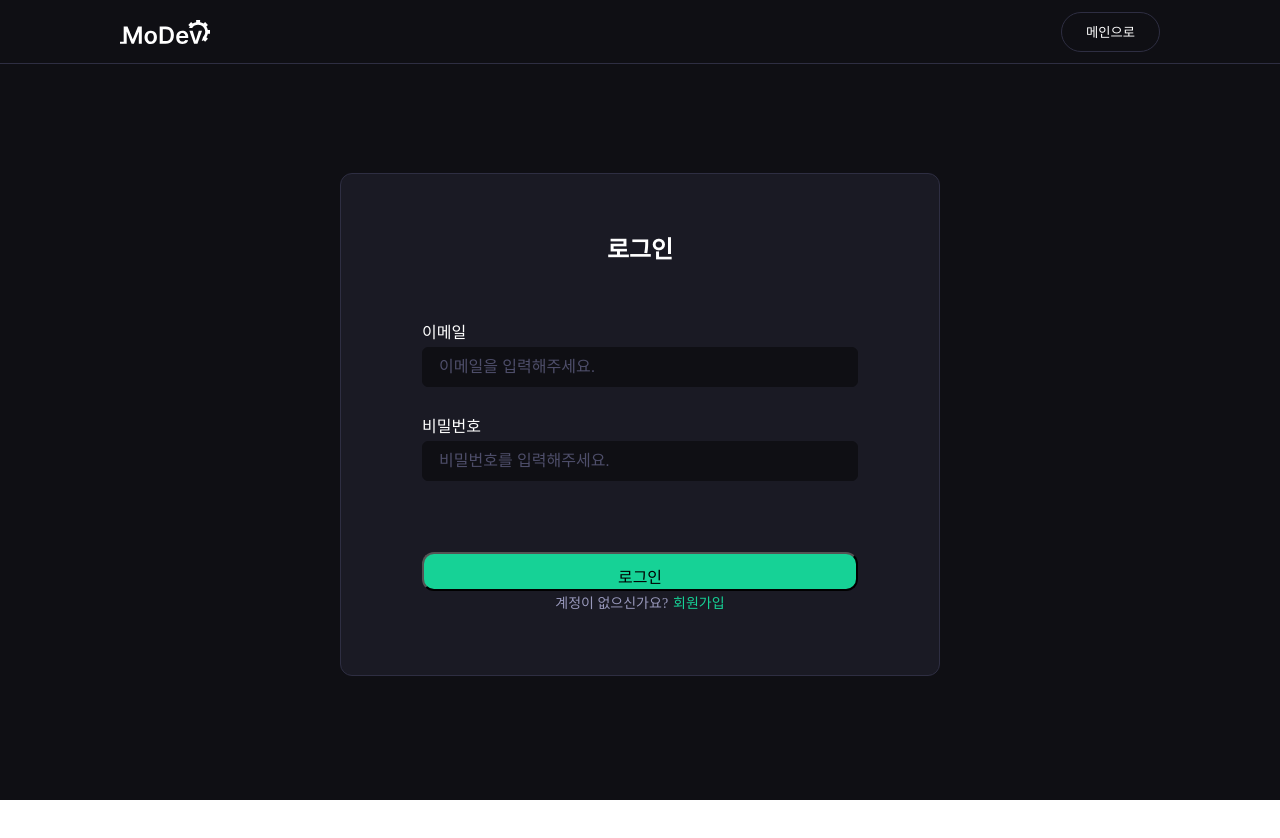
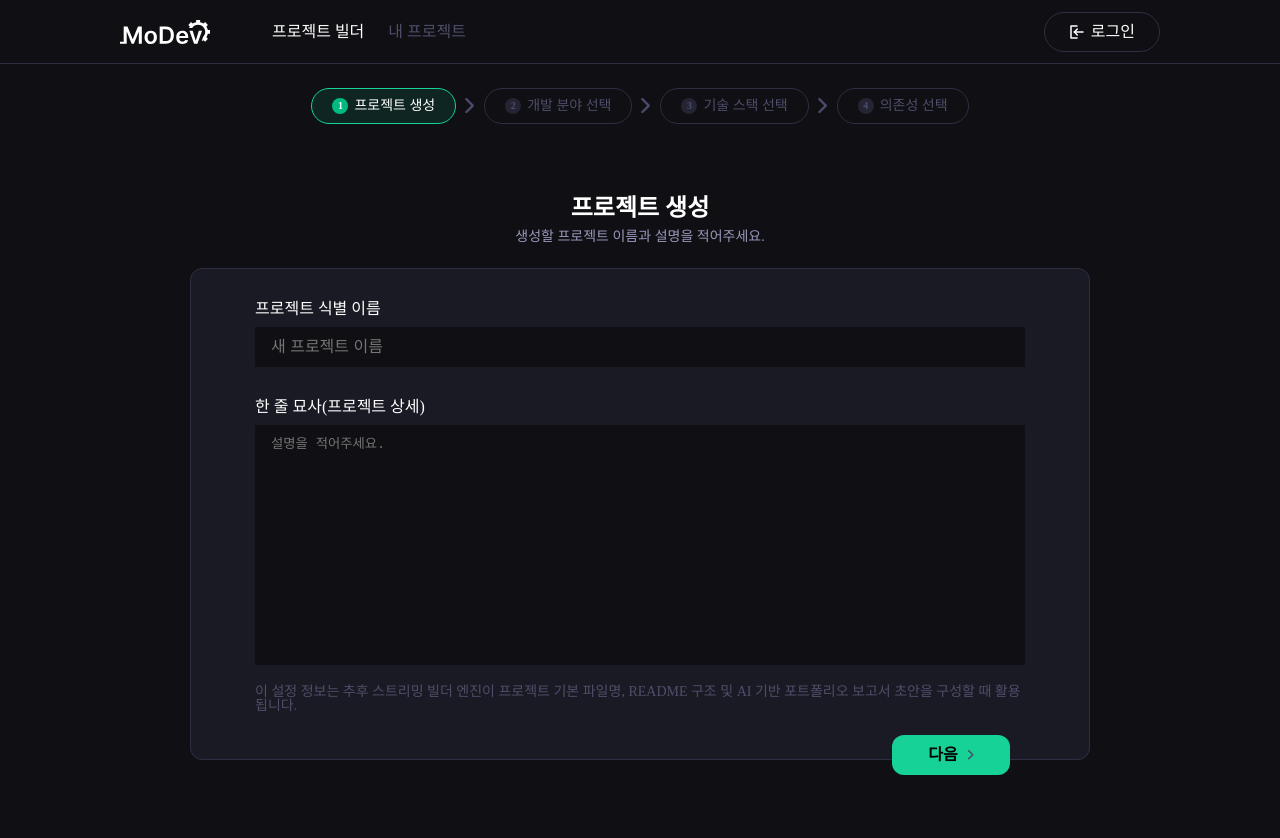
Before and after one commit to MoDeep11/Modev_FE, a React (Vite) app: page / in a window 1280 px wide. Shown: the top 838 px of the page. Before the commit the page ends 800 px from the top, so only its background shows below. Built offline with nearby package versions, Linux system fonts and the light colour scheme; no server answers.

Commit message:
fix:: 라우터 변경

```diff
--- a/src/App.tsx
+++ b/src/App.tsx
@@ -17,7 +17,7 @@ import ProtectedRoute from "./layouts/ProtectedRoute";
 function App() {
   return (
     <Routes>
-      <Route path="/" element={<Login />} />
+      <Route path="/login" element={<Login />} />
       <Route path="/signup" element={<Signup />} />
       <Route path="/emailInput" element={<EmailInput />} />
       <Route path="/checkEmail" element={<CheckYourEmail />} />
@@ -32,7 +32,7 @@ function App() {
       />
       <Route path="/new-project-detail/:id" element={<NewProjectDatail />} />
       <Route path="/project-detail/:id" element={<ProjectDetailCheck />} />
-      <Route path="/main" element={<Main />} />
+      <Route path="/" element={<Main />} />
       <Route path="/main-2" element={<Main_2 />} />
       <Route path="/main-3" element={<Main_3 />} />
       <Route path="/main-4" element={<Main_4 />} />
--- a/src/apis/index.tsx
+++ b/src/apis/index.tsx
@@ -103,7 +103,7 @@ api.interceptors.response.use(
         }
 
         localStorage.removeItem("accessToken");
-        window.location.href = "/";
+        window.location.href = "/login";
         return Promise.reject(refreshError);
       }
     }
--- a/src/components/header/LoginButton.tsx
+++ b/src/components/header/LoginButton.tsx
@@ -8,7 +8,7 @@ export default function LoginButton() {
   return (
     <Wrapper>
       <Img src={Login}></Img>
-      <Text onClick={() => navigate("/")}>로그인</Text>
+      <Text onClick={() => navigate("/login")}>로그인</Text>
     </Wrapper>
   );
 }
--- a/src/hooks/auth.tsx
+++ b/src/hooks/auth.tsx
@@ -73,7 +73,7 @@ export const useSignup = () => {
 
     onSuccess: (_, variables) => {
       toast.success("회원가입이 완료되었습니다!");
-      navigate("/", { state: { email: variables.email } });
+      navigate("/login", { state: { email: variables.email } });
     },
 
     onError: (error: AxiosError<ErrorResponse>) => {
@@ -105,7 +105,7 @@ export const useLogin = () => {
         queryKey: ["me"],
       });
       toast.success("로그인 성공!");
-      navigate("/main");
+      navigate("/");
     },
     onError: (error: AxiosError<ErrorResponse>) => {
       const errorCode = getErrorCode(error);
--- a/src/layouts/Header.tsx
+++ b/src/layouts/Header.tsx
@@ -25,7 +25,7 @@ export default function Header({ text, onClick }: HeaderProps) {
             if (onClick) {
               onClick();
             } else {
-              navigate("/main");
+              navigate("/");
             }
           }}
         >
--- a/src/layouts/HeaderV2.tsx
+++ b/src/layouts/HeaderV2.tsx
@@ -19,7 +19,7 @@ export default function HeaderV2({ text, page }: HeaderProps) {
     sessionStorage.removeItem("projectForm");
     sessionStorage.removeItem("createdProject");
     sessionStorage.removeItem("currentProjectId");
-    navigate("/main");
+    navigate("/");
   };
 
   const handleMyProjectClick = () => {
--- a/src/layouts/ProtectedRoute.tsx
+++ b/src/layouts/ProtectedRoute.tsx
@@ -4,7 +4,7 @@ export default function ProtectedRoute({ children }) {
   const accessToken = localStorage.getItem("accessToken");
 
   if (!accessToken) {
-    return <Navigate to="/" replace />;
+    return <Navigate to="/login" replace />;
   }
 
   return children;
--- a/src/pages/BuildProgress.tsx
+++ b/src/pages/BuildProgress.tsx
@@ -226,14 +226,7 @@ export default function BuildProgress() {
                           : "생성 실패")}
                 </StatusDescription>
 
-                <Detail>
-                  과정 보기{" "}
-                  <img
-                    style={{ marginLeft: "7px", marginTop: "1px" }}
-                    src={under}
-                    alt=""
-                  />
-                </Detail>
+                <Detail>과정 보기 </Detail>
               </ProgressBarBottom>
             </Progress>
 
--- a/src/pages/main_page/MainPage_2.tsx
+++ b/src/pages/main_page/MainPage_2.tsx
@@ -165,7 +165,7 @@ const Main = () => {
         <Btn_box>
           <Before
             onClick={() =>
-              navigate(isModify ? `/main-modify/${projectId}` : "/main")
+              navigate(isModify ? `/main-modify/${projectId}` : "/")
             }
           >
             <img src={Arrow} alt="" /> 이전
--- a/src/pages/signup/EmailInput.tsx
+++ b/src/pages/signup/EmailInput.tsx
@@ -56,7 +56,7 @@ export default function EmailInput() {
 
               <LoginContainer>
                 <SignInQuestion>계정이 있으신가요?</SignInQuestion>
-                <LoginBtn onClick={() => navigate("/")}>로그인</LoginBtn>
+                <LoginBtn onClick={() => navigate("/login")}>로그인</LoginBtn>
               </LoginContainer>
             </BottomWrapper>
           </Wrapper>
--- a/src/pages/signup/Signup.tsx
+++ b/src/pages/signup/Signup.tsx
@@ -71,7 +71,7 @@ export default function Signup() {
 
               <LoginContainer>
                 <SignInQuestion>계정이 있으신가요?</SignInQuestion>
-                <LoginBtn onClick={() => navigate("/")}>로그인</LoginBtn>
+                <LoginBtn onClick={() => navigate("/login")}>로그인</LoginBtn>
               </LoginContainer>
             </BottomWrapper>
           </Wrapper>
```
